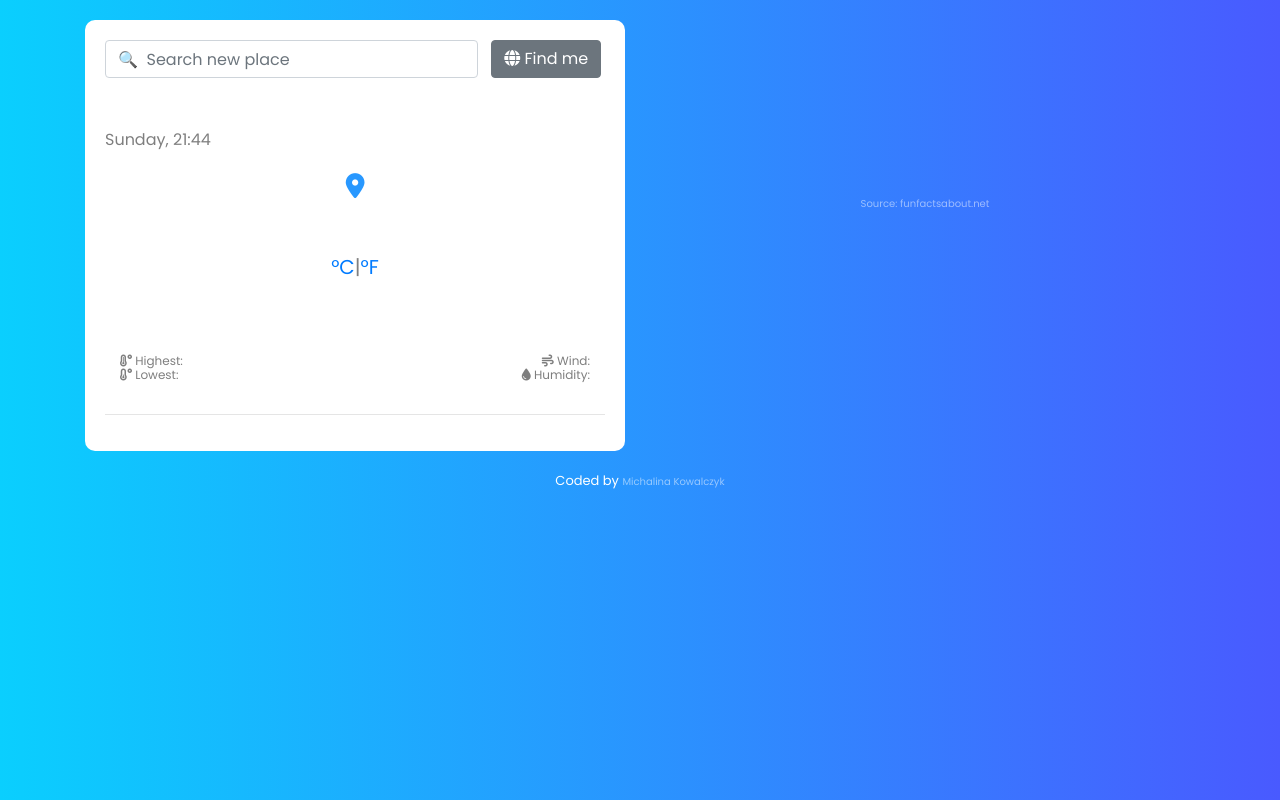
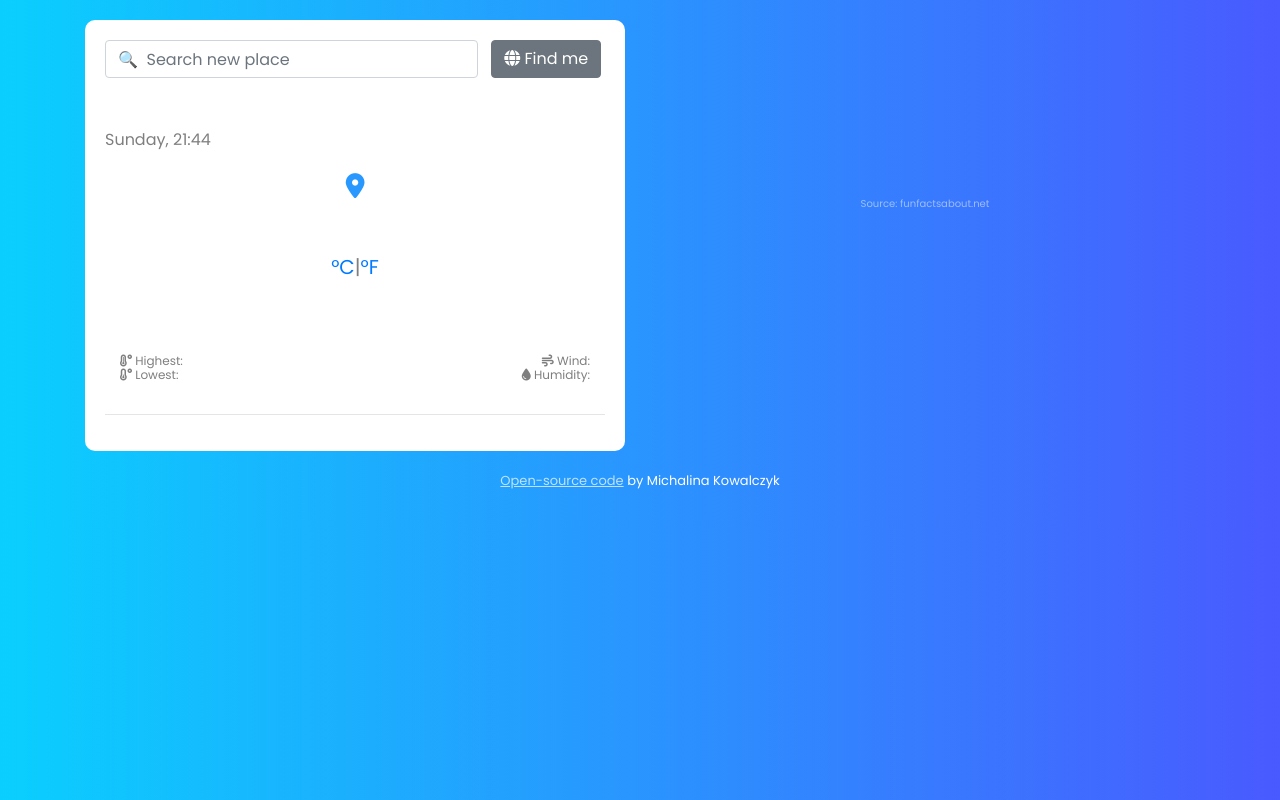
Before and after one commit to ko-mi/weather-app, a plain HTML site: page index.html in a window 1280 px wide. Drawn offline with nearby package versions, Linux system fonts and the light colour scheme.

Commit message:
Added a link to the repository

```diff
--- a/index.html
+++ b/index.html
@@ -115,8 +115,13 @@
         </div>
         <div class="col-sm-12">
           <p class="footer">
-            Coded by
-            <a id="my-page" href="#" target="_blank"> Michalina Kowalczyk </a>
+            <a
+              id="my-page"
+              href="https://github.com/ko-mi/weather-app"
+              target="_blank"
+              >Open-source code</a
+            >
+            by Michalina Kowalczyk
           </p>
         </div>
       </div>
--- a/src/style.css
+++ b/src/style.css
@@ -14,10 +14,16 @@ body {
   padding: 20px;
   border-radius: 10px;
 }
-#fact-source,
 #my-page {
   color: white;
+  font-size: 13px;
+  opacity: 0.7;
+  text-decoration: underline;
+}
+
+#fact-source {
   font-size: 10px;
+  color: white;
   opacity: 0.5;
 }
 
```
